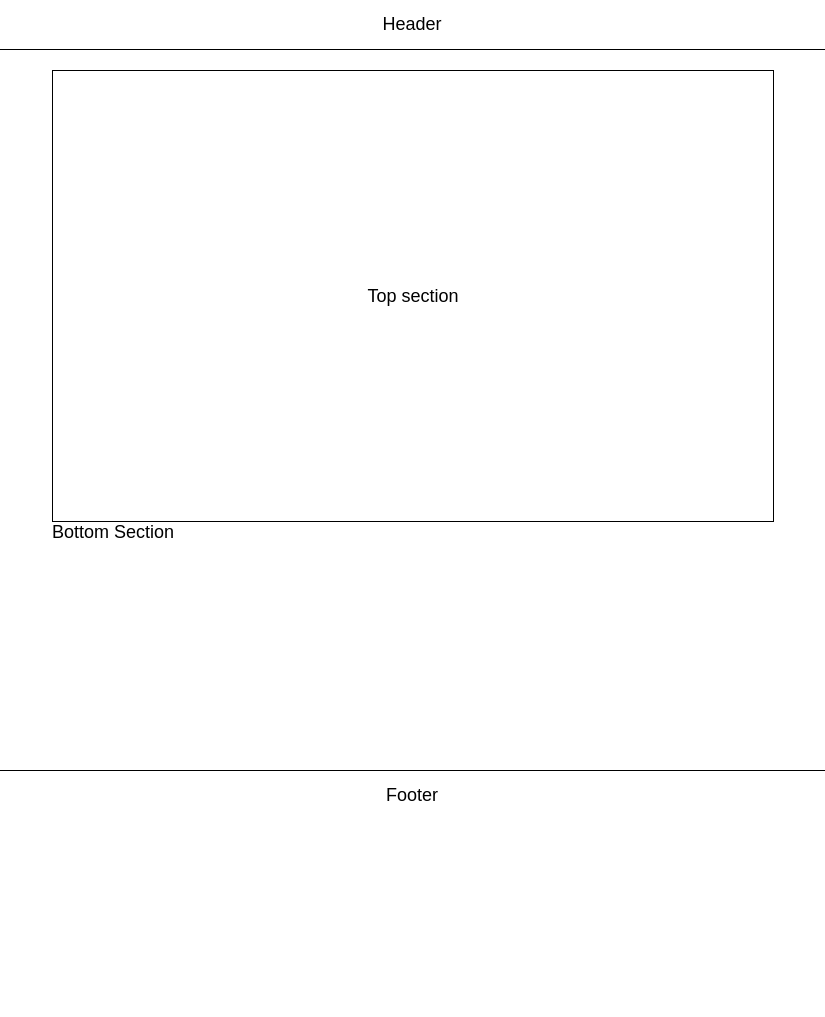
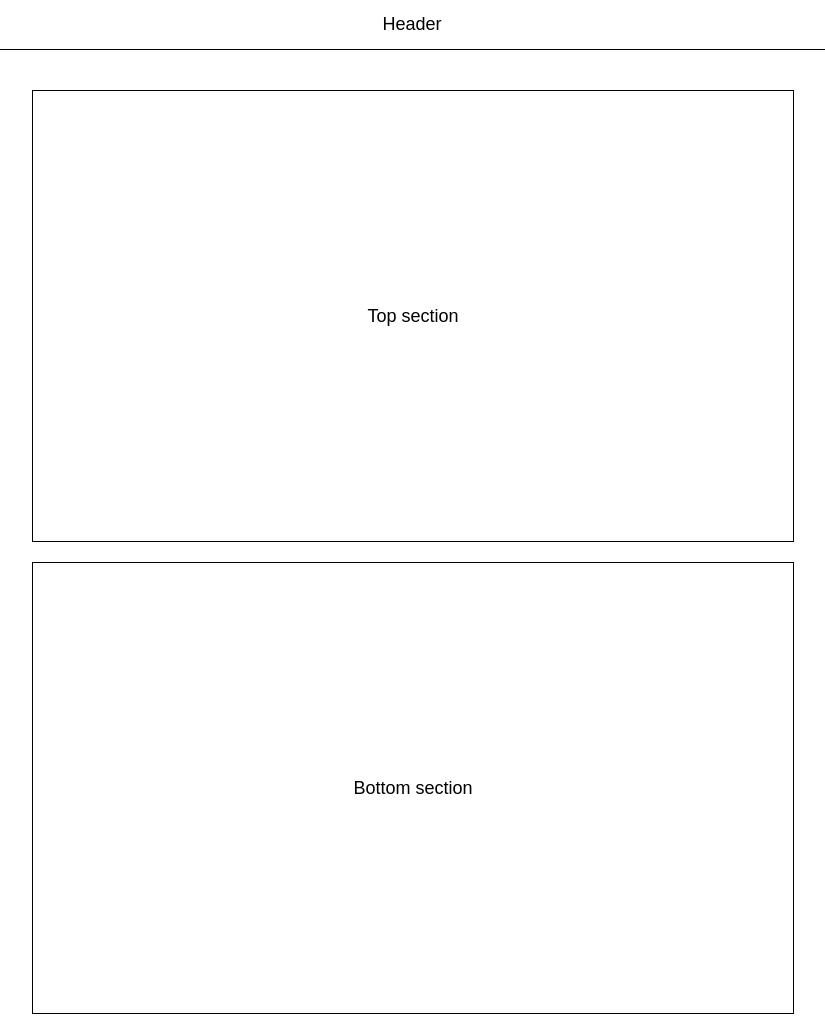
Before and after one commit to ooloo-io/github-flow-clickers99, a website: page src/index.html in a window 1280 px wide. Shown: the top 1017 px of the page, without its empty margins (228-1053 px from the left). Before the commit the page ends 820 px from the top, so only its background shows below. Drawn offline with nearby package versions, Linux system fonts and the light colour scheme.

Commit message:
Add some styles on content

```diff
--- a/src/index.html
+++ b/src/index.html
@@ -4,8 +4,8 @@
 <head>
   <meta charset="utf-8">
 
-  <title>GitHub Pull Request Flow Course</title>
-  <meta name="description" content="GitHub Pull Request Flow Course">
+  <title>GitHub Flow Course</title>
+  <meta name="description" content="GitHub Flow Course">
   <meta name="author" content="Johannes Kettmann">
 
   <link rel="stylesheet" href="https://cdnjs.cloudflare.com/ajax/libs/normalize/8.0.1/normalize.min.css">
@@ -19,9 +19,9 @@
   <main class="content">
     <section class="section">
       Top section
-      </section>
-      <section>
-      Bottom Section
+    </section>
+    <section class="section">
+      Bottom section
     </section>
   </main>
   <footer class="footer">
--- a/src/styles.css
+++ b/src/styles.css
@@ -20,10 +20,11 @@ body {
 }
 
 .content {
-  min-height: calc(100vh - 100px);
-  width: 720px;
+  min-height: calc(100vh - 140px);
+  width: 760px;
   max-width: 100%;
   margin: auto;
+  padding: 20px;
 }
 
 .section {
```
